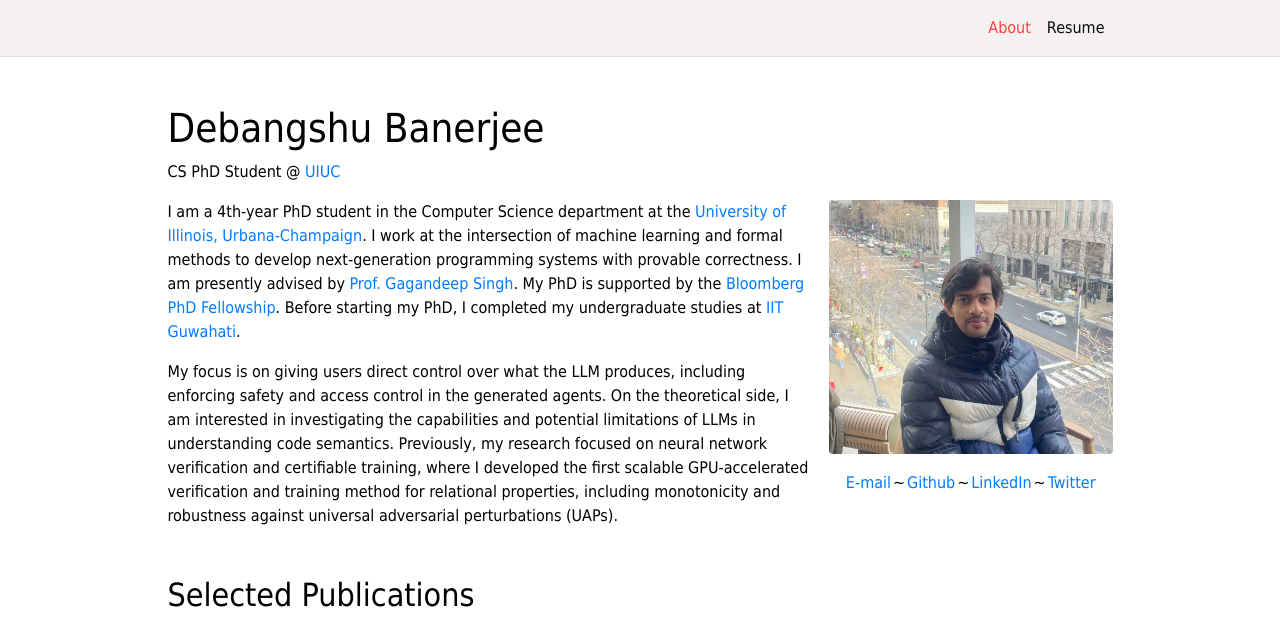
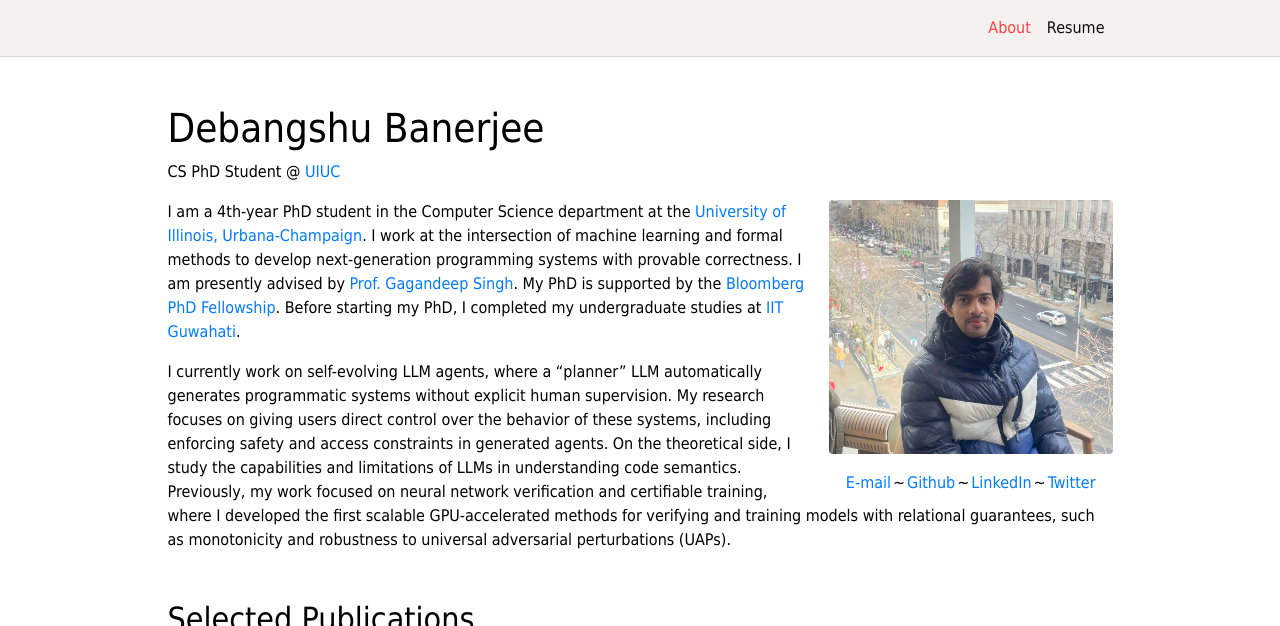
Before and after one commit to Debangshu-Banerjee/Debangshu-Banerjee.github.io, a Jekyll site: the page built from _pages/about.md, in a window 1280 px wide and 1112 px high, cut to the strip 0-626 px from the top of the window. Built offline with Jekyll 4.4.1, drawn with Linux system fonts in a browser that asks for light colours; comment, search, counter and statistics services are not loaded; a style sheet for code colours, icons or effects is not loaded.

Commit message:
Revise about page content for improved clarity
Updated the description of research focus and previous work for clarity and coherence.

```diff
--- a/_pages/about.md
+++ b/_pages/about.md
@@ -16,4 +16,4 @@ social: false  # includes social icons at the bottom of the page
 
 I am a 4th-year PhD student in the Computer Science department at the [University of Illinois, Urbana-Champaign](https://cs.illinois.edu/). I work at the intersection of machine learning and formal methods to develop next-generation programming systems with provable correctness. I am presently advised by [Prof. Gagandeep Singh](https://ggndpsngh.github.io/). My PhD is supported by the [Bloomberg PhD Fellowship](https://www.bloomberg.com/company/values/tech-at-bloomberg/infrastructure-security-phd-fellowship/). Before starting my PhD, I completed my undergraduate studies at [IIT Guwahati](https://www.iitg.ac.in/).
 
-My focus is on giving users direct control over what the LLM produces, including enforcing safety and access control in the generated agents. On the theoretical side, I am interested in investigating the capabilities and potential limitations of LLMs in understanding code semantics. Previously, my research focused on neural network verification and certifiable training, where I developed the first scalable GPU-accelerated verification and training method for relational properties, including monotonicity and robustness against universal adversarial perturbations (UAPs).
+I currently work on self-evolving LLM agents, where a “planner” LLM automatically generates programmatic systems without explicit human supervision. My research focuses on giving users direct control over the behavior of these systems, including enforcing safety and access constraints in generated agents. On the theoretical side, I study the capabilities and limitations of LLMs in understanding code semantics. Previously, my work focused on neural network verification and certifiable training, where I developed the first scalable GPU-accelerated methods for verifying and training models with relational guarantees, such as monotonicity and robustness to universal adversarial perturbations (UAPs).
```
